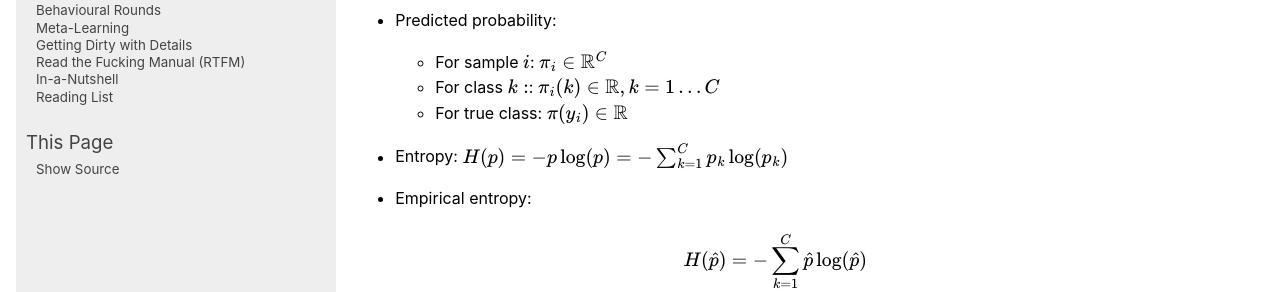
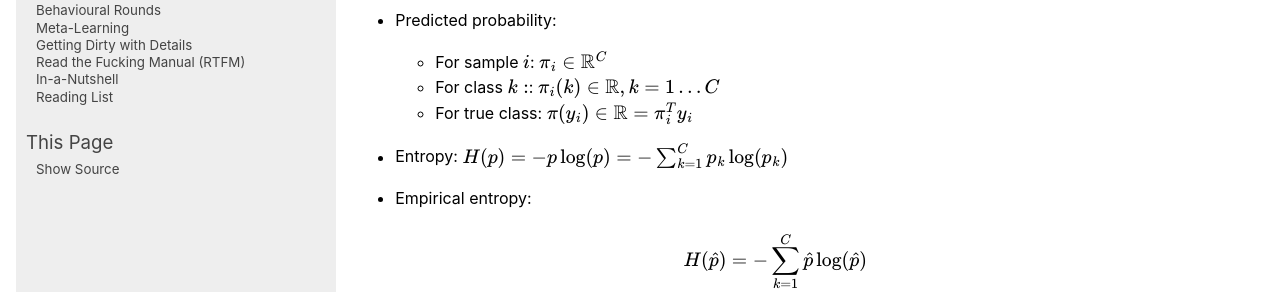
Before and after one commit to uselesstechjunks/leetcode, a Sphinx documentation site: the page built from docs/source/ml/basics.rst, in a window 1280 px wide and 900 px high, scrolled down 304 px. Shown: the part 160-452 px from the top of the window. Built offline with Sphinx 7.4.7, drawn with Linux system fonts in a browser that asks for light colours; pages that are not in the unit, such as notebooks, are missing from menus.

```diff
--- a/docs/source/ml/basics.rst
+++ b/docs/source/ml/basics.rst
@@ -15,7 +15,7 @@ Entropy, Cross-Entropy, NLL, KL
 
 	- For sample :math:`i`: :math:`\pi_i\in\mathbb{R}^C`
 	- For class :math:`k:`: :math:`\pi_i(k)\in\mathbb{R},k=1\dots C`
-	- For true class: :math:`\pi(y_i)\in\mathbb{R}`
+	- For true class: :math:`\pi(y_i)\in\mathbb{R}=\pi_i^Ty_i`
 - Entropy: :math:`H(p)=-p\log(p)=-\sum_{k=1}^C p_k\log(p_k)`
 - Empirical entropy:
 
```
